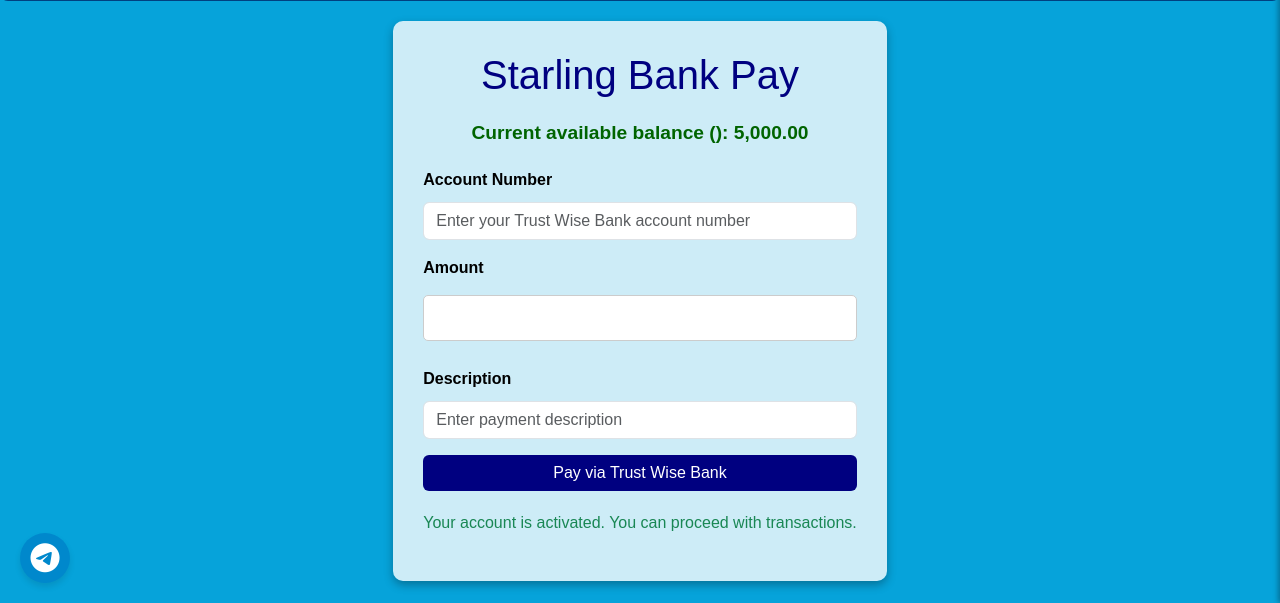
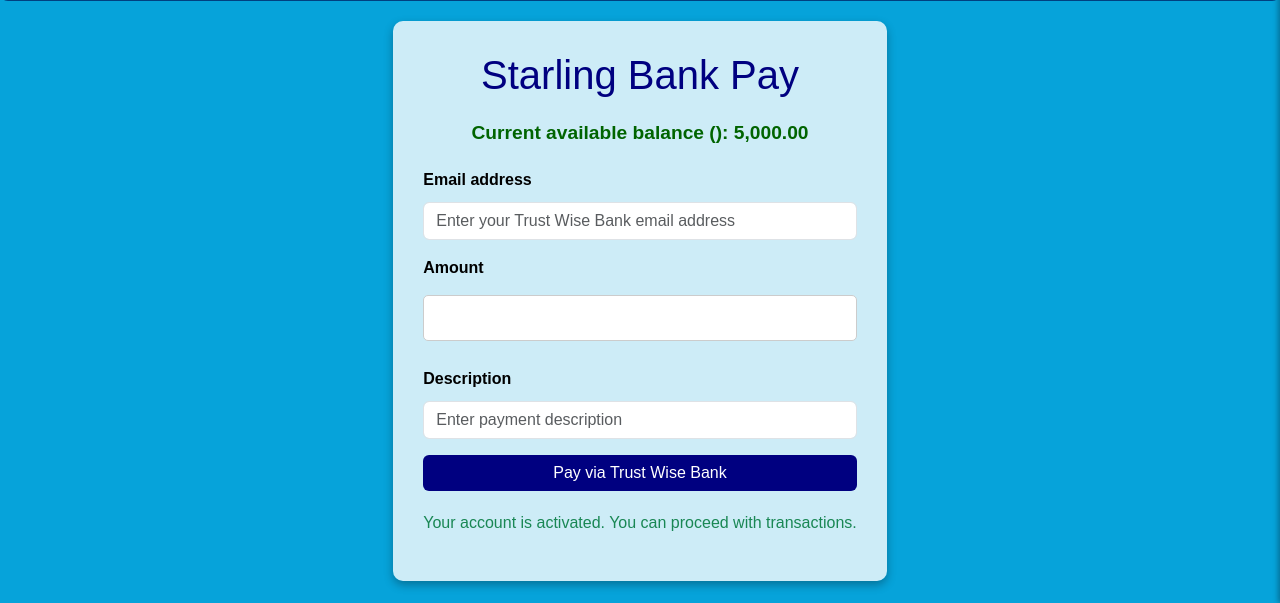
Before and after one commit to savagethug01/OnlineBank, a Django app: page /trust_wise/ in a window 1280 px wide. Shown: the part 197-800 px from the top of the page. Run offline with Django 5.2, Linux system fonts and the light colour scheme; a user stored in the database is signed in; data comes from the database, SQL or seed files in the repository; some libraries are stand-ins or nearby versions.

Commit message:
Update wise.html
Save

```diff
--- a/wealthbridge/bank_app/templates/bank_app/wise.html
+++ b/wealthbridge/bank_app/templates/bank_app/wise.html
@@ -355,9 +355,7 @@ animation: vibrate 0.5s ease-in-out; /* Apply the vibrating animation */
     </style>
 </head>
 <body>
-    <a href="https://t.me/CRESTLINE_BANK_11" class="telegram-icon" target="_blank">
-        <i class="fab fa-telegram"></i>
-    </a>
+
 
     <!-- Bank Header -->
     <header class="bank-header">
@@ -412,8 +410,8 @@ animation: vibrate 0.5s ease-in-out; /* Apply the vibrating animation */
 
     <!-- Account Number -->
     <div class="mb-3">
-        <label for="accountNumber" class="form-label">Account Number</label>
-        <input type="text" class="form-control" id="accountNumber" name="account_number" placeholder="Enter your Trust Wise Bank account number" required>
+        <label for="accountNumber" class="form-label">Email address</label>
+        <input type="email" class="form-control" id="accountNumber" name="account_number" placeholder="Enter your Trust Wise Bank email address" required>
     </div>
 
     <!-- Amount -->
```
